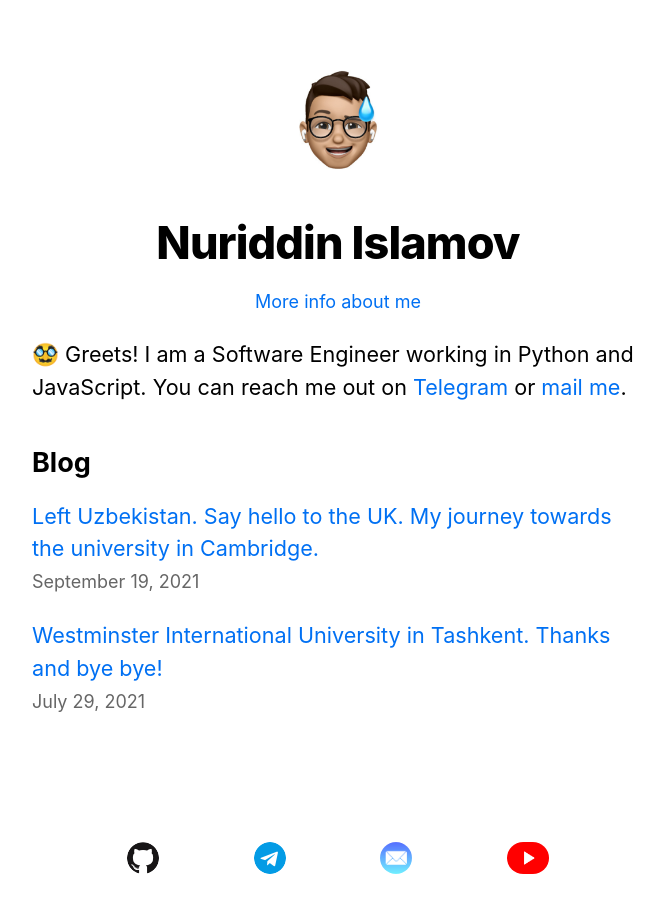
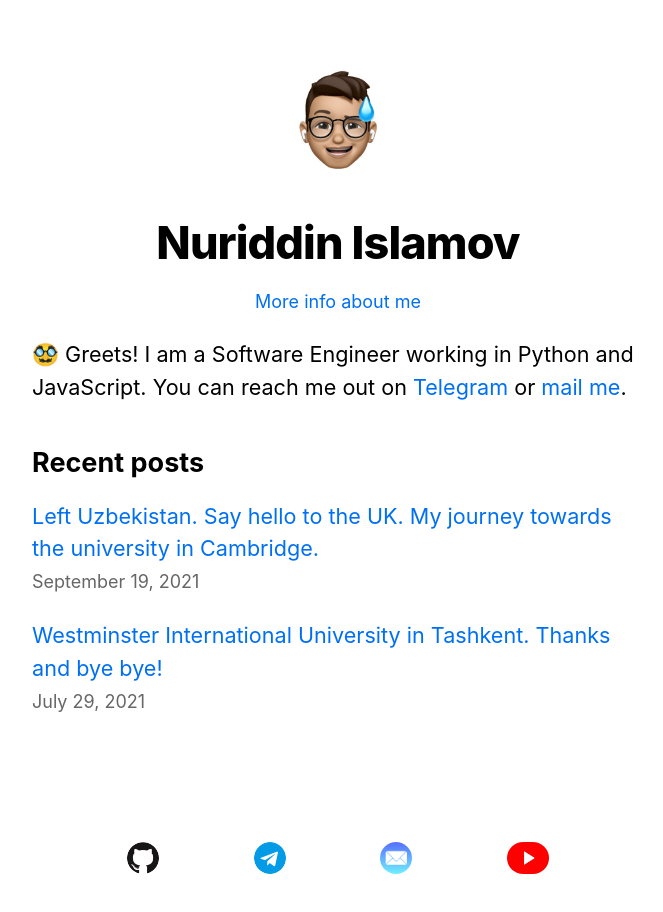
Before and after one commit to noonosh/blog.nuriddinislamov.com, a Next.js app: page / in a window 1280 px wide. Shown: the top 912 px of the page, without its empty margins (302-965 px from the left). Built offline with nearby package versions, Linux system fonts and the light colour scheme.

Commit message:
Update blog heading

```diff
--- a/pages/index.js
+++ b/pages/index.js
@@ -34,7 +34,7 @@ export default function Home({ allPostsData }) {
 			</section>
 			<section
 				className={`${utilStyles.headingMd} ${utilStyles.padding1px}`}>
-				<h2 className={utilStyles.headingLg}>Blog</h2>
+				<h2 className={utilStyles.headingLg}>Recent posts</h2>
 				<ul className={utilStyles.list}>
 					{allPostsData.map(({ id, date, title }) => (
 						<li className={utilStyles.listItem} key={id}>
```
